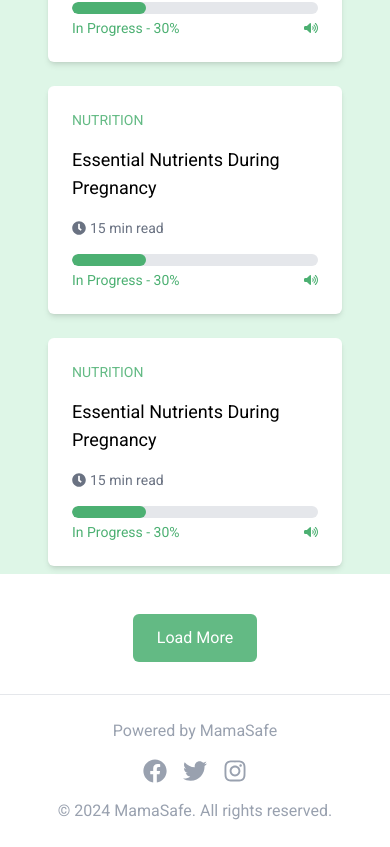
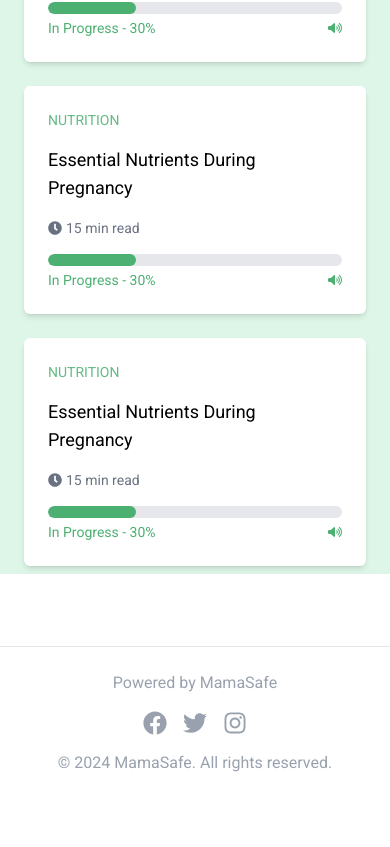
Before and after one commit to emdevelopa/MamaSafe, a React (Vite) app: page /HealthLessons in a window 390 px wide. Shown: the part 1171-2018 px from the top of the page. After the commit the page ends 1970 px from the top, so only its background shows below. Built offline with nearby package versions, Linux system fonts and the light colour scheme.

Commit message:
Health lessons responsiveness added

```diff
--- a/src/pages/appointments.jsx
+++ b/src/pages/appointments.jsx
@@ -69,7 +69,7 @@ export default function Appointments() {
         <ul className="hidden md:flex space-x-6 font-medium">
           <li>
             <a
-              href="/dashboard"
+
               onClick={() => {
                 toggleMenu;
                 navigate(-1);
--- a/src/pages/checksymptoms.jsx
+++ b/src/pages/checksymptoms.jsx
@@ -93,7 +93,7 @@ export default function CheckSymptoms() {
             <ul className="absolute top-full left-0 w-full bg-white flex flex-col items-start p-4 gap-3 border-t shadow-md z-10 md:hidden">
               <li>
                 <a
-                  href="/dashboard"
+
                   onClick={() => {
                     toggleMenu;
                     navigate(-1);
--- a/src/pages/healthLesson.jsx
+++ b/src/pages/healthLesson.jsx
@@ -69,7 +69,7 @@ export default function HealthLessons() {
           <ul className="absolute top-full left-0 w-full bg-white flex flex-col items-start p-4 gap-3 border-t shadow-md z-10 md:hidden">
             <li>
               <a
-                href="/dashboard"
+
                 onClick={() => {
                   toggleMenu;
                   navigate(-1);
@@ -119,7 +119,7 @@ export default function HealthLessons() {
       </nav> */}
       <div className="flex flex-col items-center justify-center mt-10">
         <h1 className="text-2xl">Health Education</h1>
-        <div className="flex items-center gap-4 mt-4 bg-[#e2e2e272] rounded-md px-4 py-3 w-[30%]">
+        <div className="flex items-center gap-4 mt-4 bg-[#e2e2e272] rounded-md px-4 py-3 md:w-[30%]">
           <input
             type="text"
             className="bg-transparent w-full border-none outline-none"
@@ -127,7 +127,7 @@ export default function HealthLessons() {
           />
           <FaSearch className="text-[#4cb07292]" />
         </div>
-        <div className="my-10  bg-[#86dea846] px-12 w-full py-2 grid grid-cols-1 md:grid-cols-2 lg:grid-cols-3 gap-6 ">
+        <div className="my-10  bg-[#86dea846] px-6 md:px-12 w-full py-2 grid grid-cols-1 md:grid-cols-2 lg:grid-cols-3 gap-6 ">
           <div className="p-6 bg-white shadow-md rounded-md w-full max-w-md ">
             <p className="text-[#4cb072de] text-sm ">NUTRITION</p>
             <p className="text-lg mt-4">Essential Nutrients During Pregnancy</p>
@@ -261,9 +261,9 @@ export default function HealthLessons() {
             </div>
           </div>{" "}
         </div>
-        <button className="  px-6 py-3 bg-[#4cb072de] text-white rounded-md">
+        {/* <button className="  px-6 py-3 bg-[#4cb072de] text-white rounded-md">
           Load More
-        </button>
+        </button> */}
       </div>
       <footer className="flex flex-col items-center justify-center gap-4 p-6 text-gray-400 border-t border-gray-200 mt-8">
         <p>Powered by MamaSafe</p>
```
